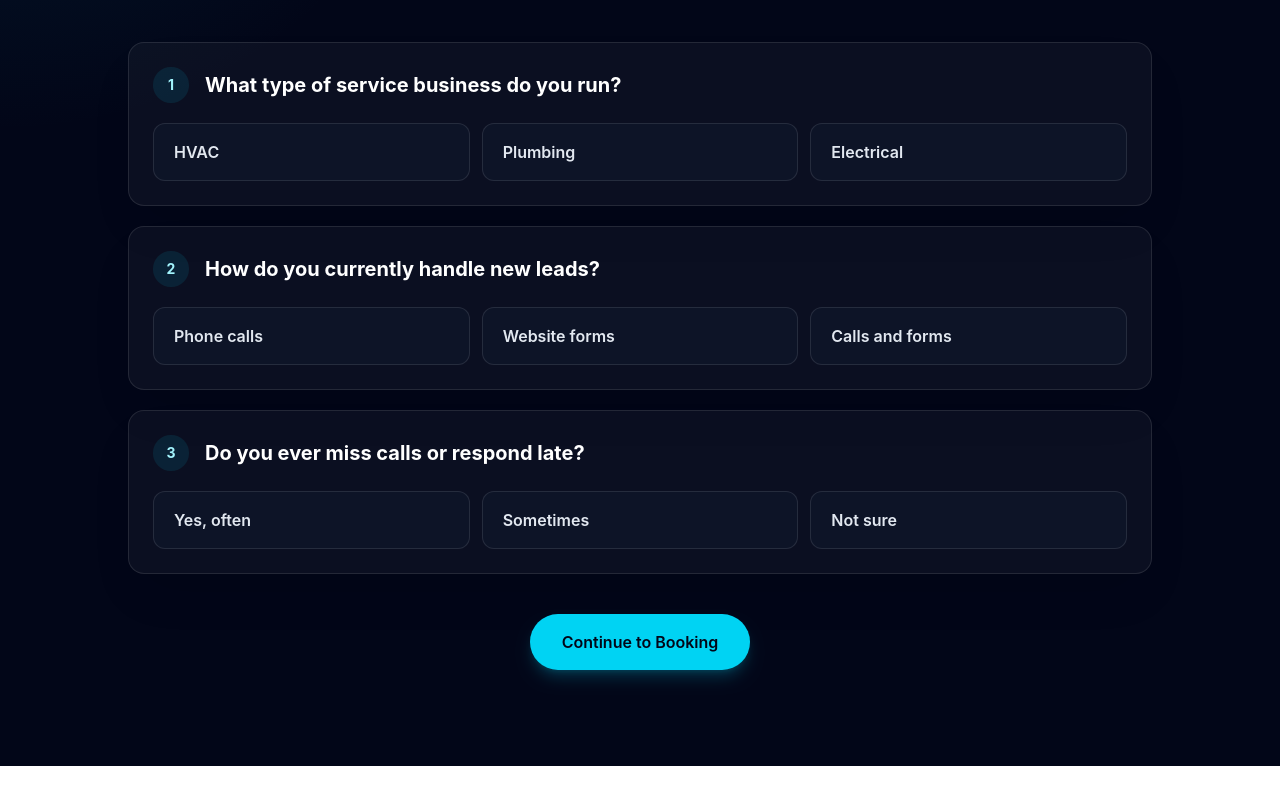
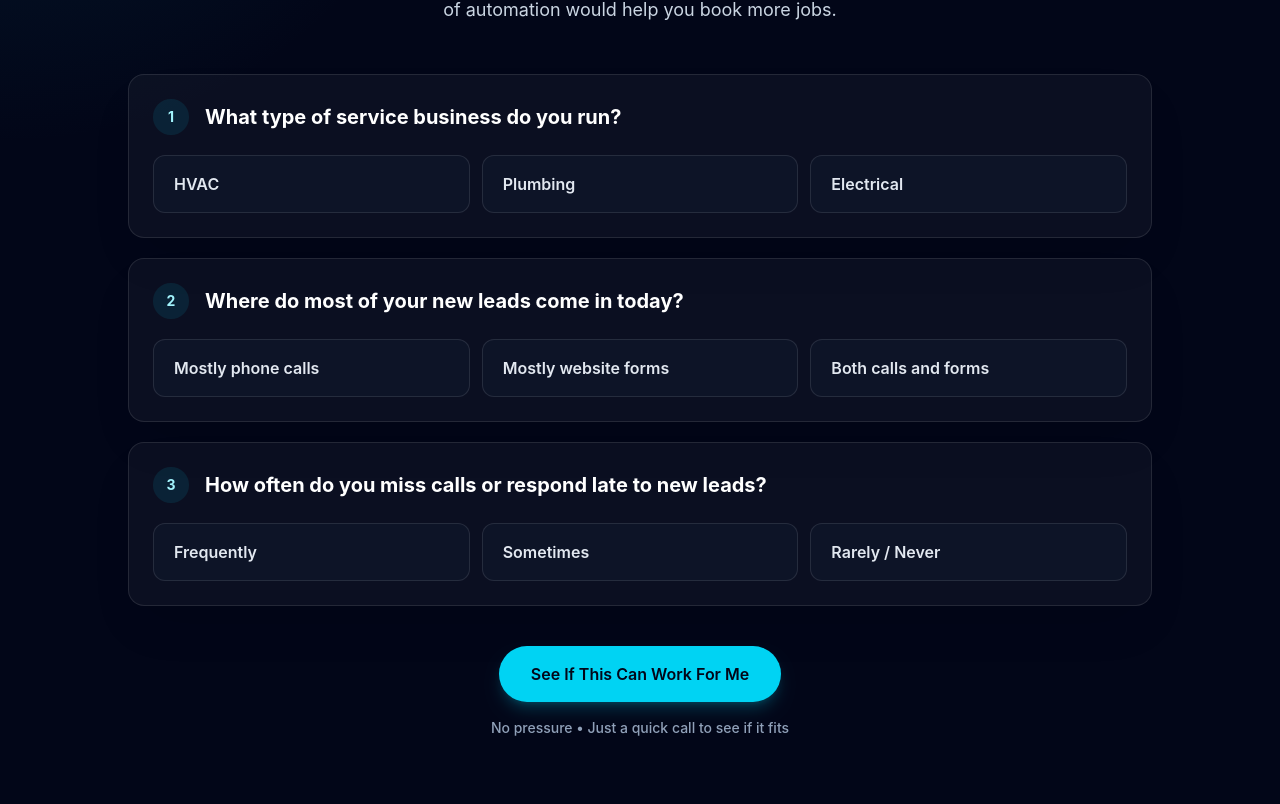
Before and after one commit to VjekoTRW/ai-agency-lead-capture, a React (Vite) app: page / in a window 1280 px wide. Shown: the part 2961-3765 px from the top of the page. Before the commit the page ends 3727 px from the top, so only its background shows below. Built offline with nearby package versions, Linux system fonts and the light colour scheme.

Commit message:
Improved assessment section

```diff
--- a/src/App.tsx
+++ b/src/App.tsx
@@ -32,12 +32,12 @@ function App() {
       options: ['HVAC', 'Plumbing', 'Electrical'],
     },
     {
-      question: 'How do you currently handle new leads?',
-      options: ['Phone calls', 'Website forms', 'Calls and forms'],
+      question: 'Where do most of your new leads come in today?',
+      options: ['Mostly phone calls', 'Mostly website forms', 'Both calls and forms'],
     },
     {
-      question: 'Do you ever miss calls or respond late?',
-      options: ['Yes, often', 'Sometimes', 'Not sure'],
+      question: 'How often do you miss calls or respond late to new leads?',
+      options: ['Frequently', 'Sometimes', 'Rarely / Never'],
     },
   ]
 
@@ -314,6 +314,9 @@ function App() {
 
         <div className="relative mx-auto max-w-5xl">
           <div className="mx-auto max-w-3xl text-center">
+            <p className="mb-3 text-sm font-semibold text-slate-400">
+              Step 1 of 3 &bull; Takes ~30 seconds
+            </p>
             <p className="mb-4 text-sm font-semibold uppercase tracking-[0.2em] text-cyan-300">
               Quick lead capture assessment
             </p>
@@ -361,9 +364,12 @@ function App() {
               href="#contact"
               className="rounded-full bg-cyan-400 px-8 py-4 text-base font-semibold text-slate-950 shadow-lg shadow-cyan-400/20 transition hover:bg-cyan-300 focus:outline-none focus:ring-2 focus:ring-cyan-300 focus:ring-offset-2 focus:ring-offset-slate-950"
             >
-              Continue to Booking
+              See If This Can Work For Me
             </a>
           </div>
+          <p className="mt-4 text-center text-sm font-medium text-slate-400">
+            No pressure &bull; Just a quick call to see if it fits
+          </p>
         </div>
       </section>
     </main>
```
